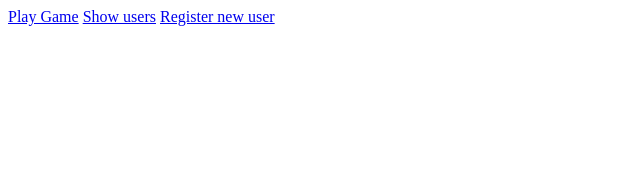
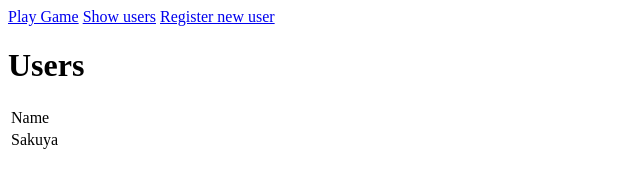
Before and after one commit to SakuyaYae/js_task_game, a plain HTML site: page display_user.html in a window 1280 px wide. Shown: the whole page, without its empty margins (0-640 px from the left). Drawn offline with Linux system fonts and the light colour scheme.

Commit message:
Update display_user.html
added a small table

```diff
--- a/display_user.html
+++ b/display_user.html
@@ -16,6 +16,18 @@
       <a href="./reg_user.html">Register new user</a>
     </nav>
   </header>
+  <main>
+    <h1>Users</h1>
+    <table>
+      <thead>
+        <td>Name</td>
+      </thead>
+      <tbody>
+        <td>Sakuya</td>
+      </tbody>
+    </table>
+  </main>
+  <script src="./js/user.js"></script>
 </body>
 
 </html>
```
